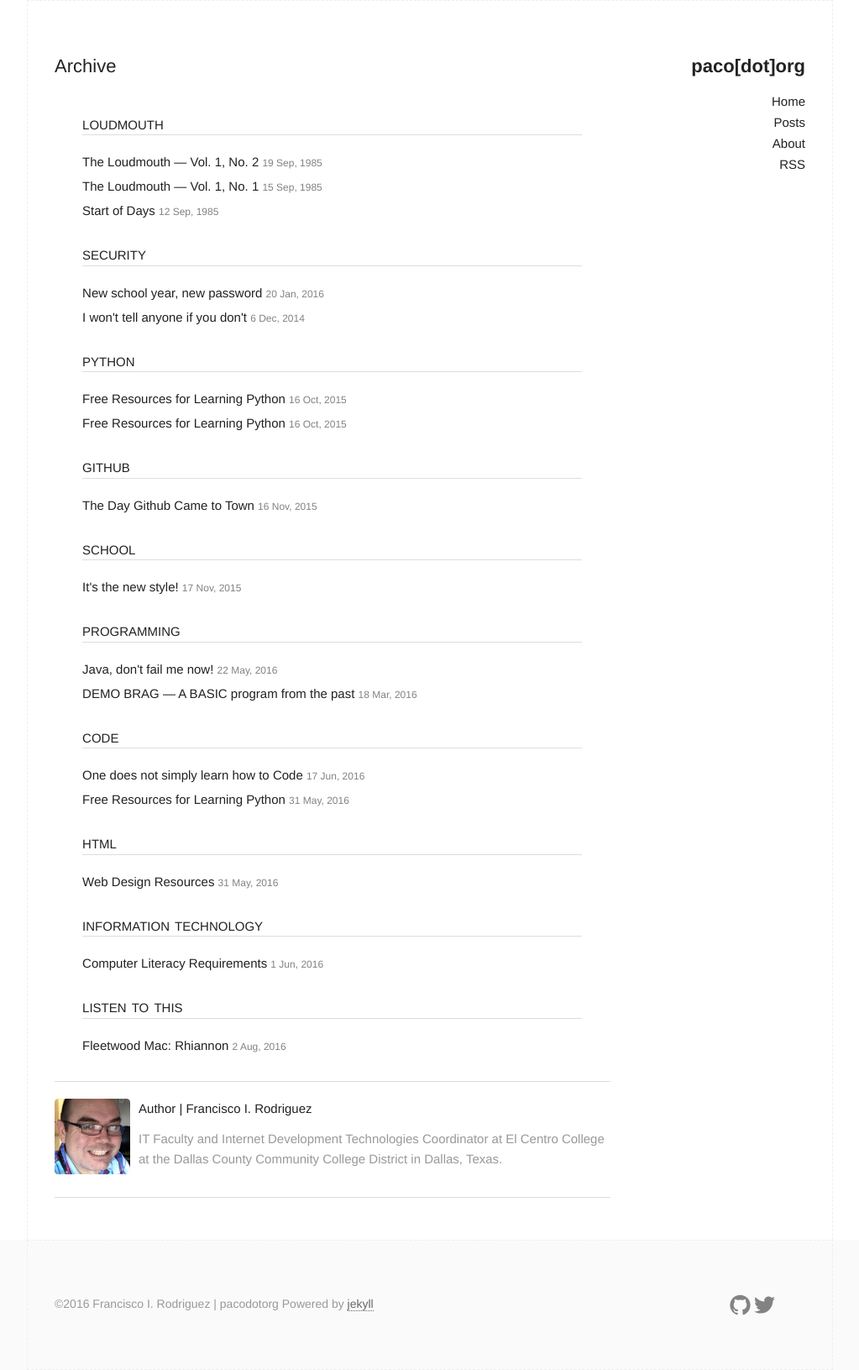
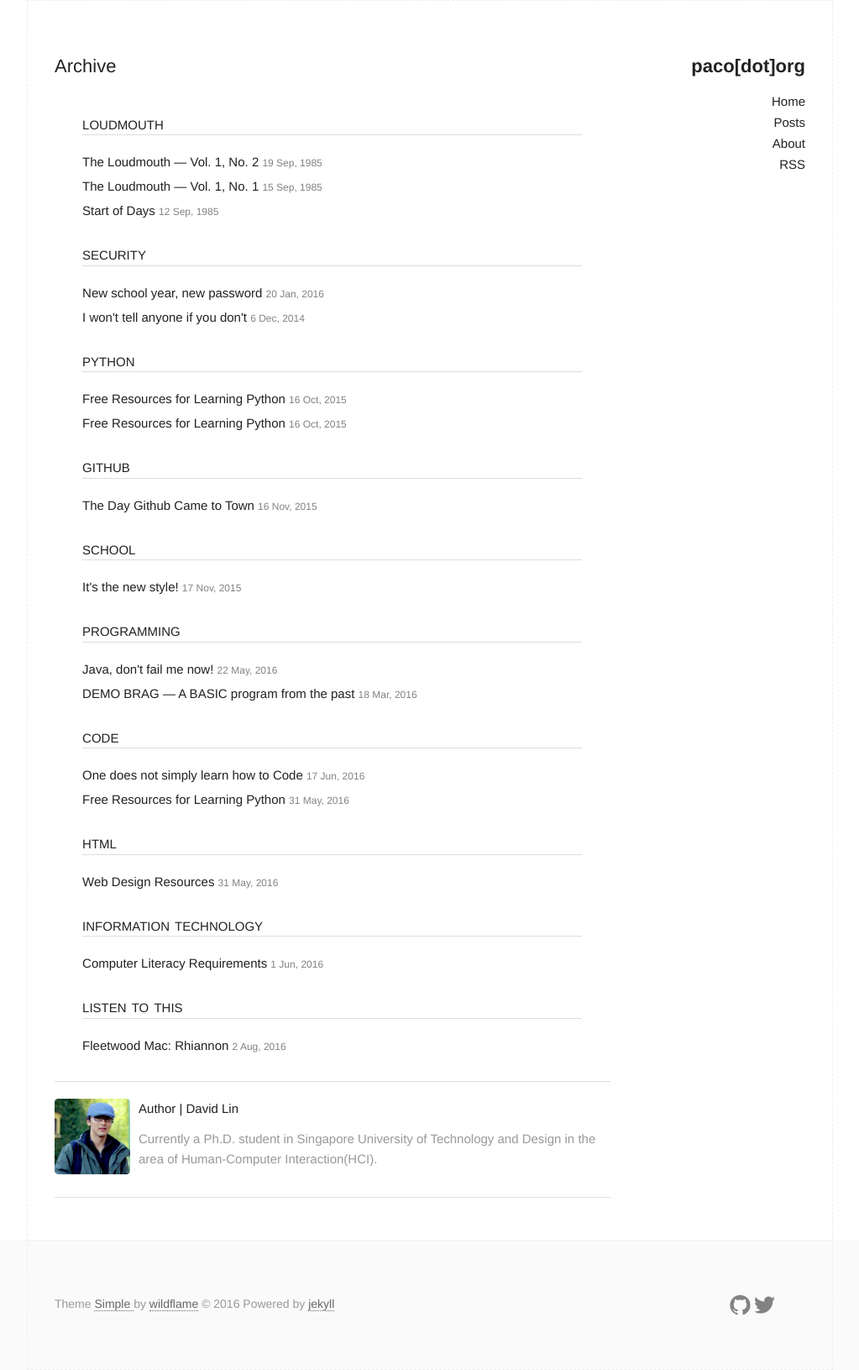
Before and after one commit to pacodotorg/pacodotorg.github.io, a Jekyll site: the page built from archive.html, in a window 1280 px wide. Shown: the whole page at 84% size, without its empty margins (128-1151 px from the left). Built offline with Jekyll 4.4.1, drawn with Linux system fonts in a browser that asks for light colours.

Commit message:
Replaced from original

```diff
--- a/_includes/author.html
+++ b/_includes/author.html
@@ -1,9 +1,9 @@
 <section class="author">
-  <div class="authorimage box" style="background: url({{site.baseurl}}/images/frodriguez_2016f.jpg)"></div>
+  <div class="authorimage box" style="background: url({{site.baseurl}}/assets/img/Taffy.jpg)"></div>
   <div class="authorinfo box">
-    <p>Author | Francisco I. Rodriguez</p>
+    <p>Author | David Lin</p>
     <p class="bio">
-      IT Faculty and Internet Development Technologies Coordinator at El Centro College at the Dallas County Community College District in Dallas, Texas.
+      Currently a Ph.D. student in Singapore University of Technology and Design in the area of Human-Computer Interaction(HCI).
     </p>
   </div>
 </section>
--- a/_includes/footer.html
+++ b/_includes/footer.html
@@ -2,7 +2,8 @@
   <div class="container">
     <div class="footer left column one-half">
       <section class="small-font">
-        ©2016 Francisco I. Rodriguez | pacodotorg
+        Theme <a href="https://github.com/wild-flame/jekyll-simple"> Simple </a> by <a href="http://wildflame.me">wildflame</a>
+        © 2016
         Powered by <a href="https://github.com/jekyll/jekyll">jekyll</a>
       </section>
     </div>
```
Also changed, not shown: index.html (+3 -5 lines).
